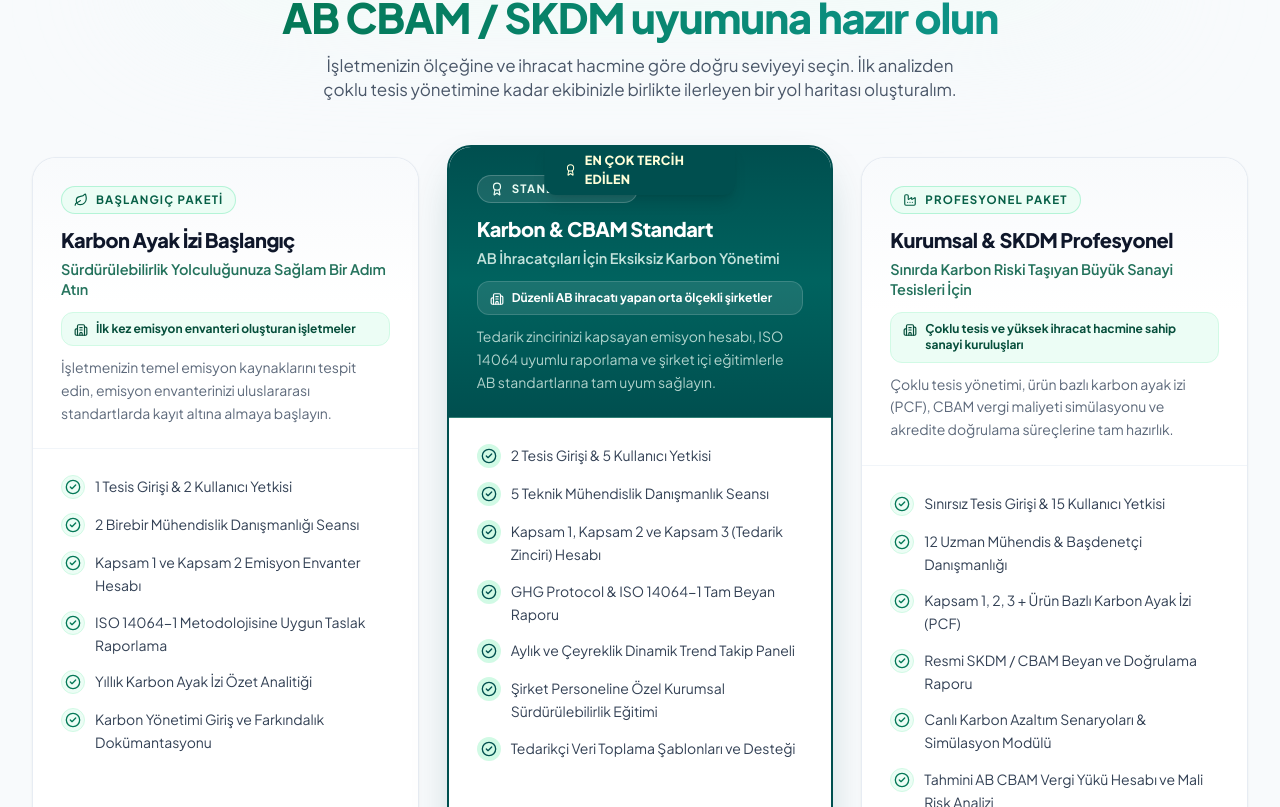
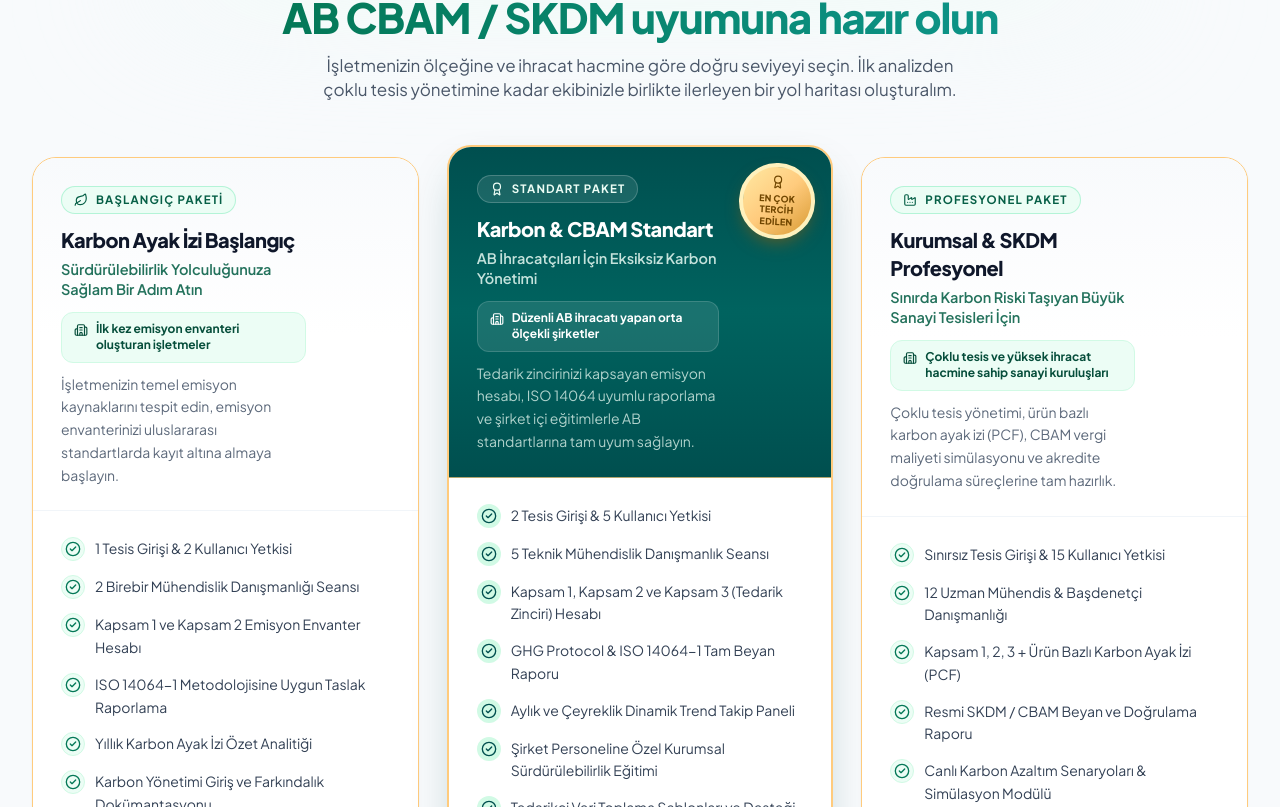
Before and after one commit to Garbaun/karbonkontrol.com.tr, a React (Vite) app: page / in a window 1280 px wide. Shown: the part 5353-6160 px from the top of the page. Built offline with nearby package versions, Linux system fonts and the light colour scheme; no server answers; the HTML template or start-up script is replaced by a standard one.

Commit message:
Polish pricing package badge styling

```diff
--- a/src/components/sections/PricingPackages.tsx
+++ b/src/components/sections/PricingPackages.tsx
@@ -134,26 +134,26 @@ export const PricingPackages: FC<Props> = ({ onSelectPackage, className }) => {
               <article
                 key={pkg.key}
                 className={cn(
-                  'relative group flex flex-col w-full h-full bg-white border rounded-3xl overflow-hidden transition-all duration-300 shadow-sm',
+                  'relative group flex flex-col w-full h-full bg-white border border-[#ffcb7d] rounded-3xl overflow-hidden transition-all duration-300 shadow-sm',
                   pkg.featured
-                    ? 'border-[#004f4f] border-2 shadow-[0_20px_45px_-12px_rgba(0,79,79,0.28)] -translate-y-2 lg:-translate-y-3'
-                    : 'border-slate-200/80 shadow-soft hover:shadow-lg hover:-translate-y-0.5 hover:border-emerald-200/70',
+                    ? 'border-2 shadow-[0_20px_45px_-12px_rgba(0,79,79,0.28)] -translate-y-2 lg:-translate-y-3'
+                    : 'shadow-soft hover:shadow-lg hover:-translate-y-0.5',
                 )}
               >
                 {pkg.featured && pkg.badge && (
-                  <div className="absolute -top-0.5 left-1/2 -translate-x-1/2 z-10">
-                    <div className="bg-[#004f4f] text-[#ffffd9] font-extrabold tracking-wide px-5 py-1.5 rounded-b-xl shadow-lg flex items-center gap-2 text-[12px] sm:text-[12.5px] uppercase">
+                  <div className="absolute top-4 right-4 z-10">
+                    <div className="flex h-[76px] w-[76px] rotate-3 flex-col items-center justify-center gap-1 rounded-full border-4 border-[#fff1bd] bg-gradient-to-br from-[#ffe9a3] via-[#ffcb7d] to-[#d99a32] px-2 text-center text-[9px] font-extrabold uppercase leading-tight tracking-wide text-[#704600] shadow-[0_8px_18px_-6px_rgba(151,94,10,0.7)]">
                       <Award className="w-3.5 h-3.5" />
-                      {pkg.badge}
+                      <span>{pkg.badge}</span>
                     </div>
                   </div>
                 )}
 
                 <div
                   className={cn(
-                    'px-5 pt-6 pb-5 sm:px-7 sm:pt-7 sm:pb-6 border-b transition-colors',
+                    'px-5 pr-24 pt-6 pb-5 sm:px-7 sm:pr-28 sm:pt-7 sm:pb-6 border-b transition-colors',
                     pkg.featured
-                      ? 'bg-gradient-to-b from-[#004f4f] via-[#00635f] to-[#004f4f] border-emerald-200/30 text-white'
+                      ? 'bg-gradient-to-b from-[#004f4f] via-[#00635f] to-[#004f4f] border-[#ffcb7d]/70 text-white'
                       : 'bg-gradient-to-b from-slate-50 via-white to-white border-slate-100 text-slate-900',
                   )}
                 >
```
